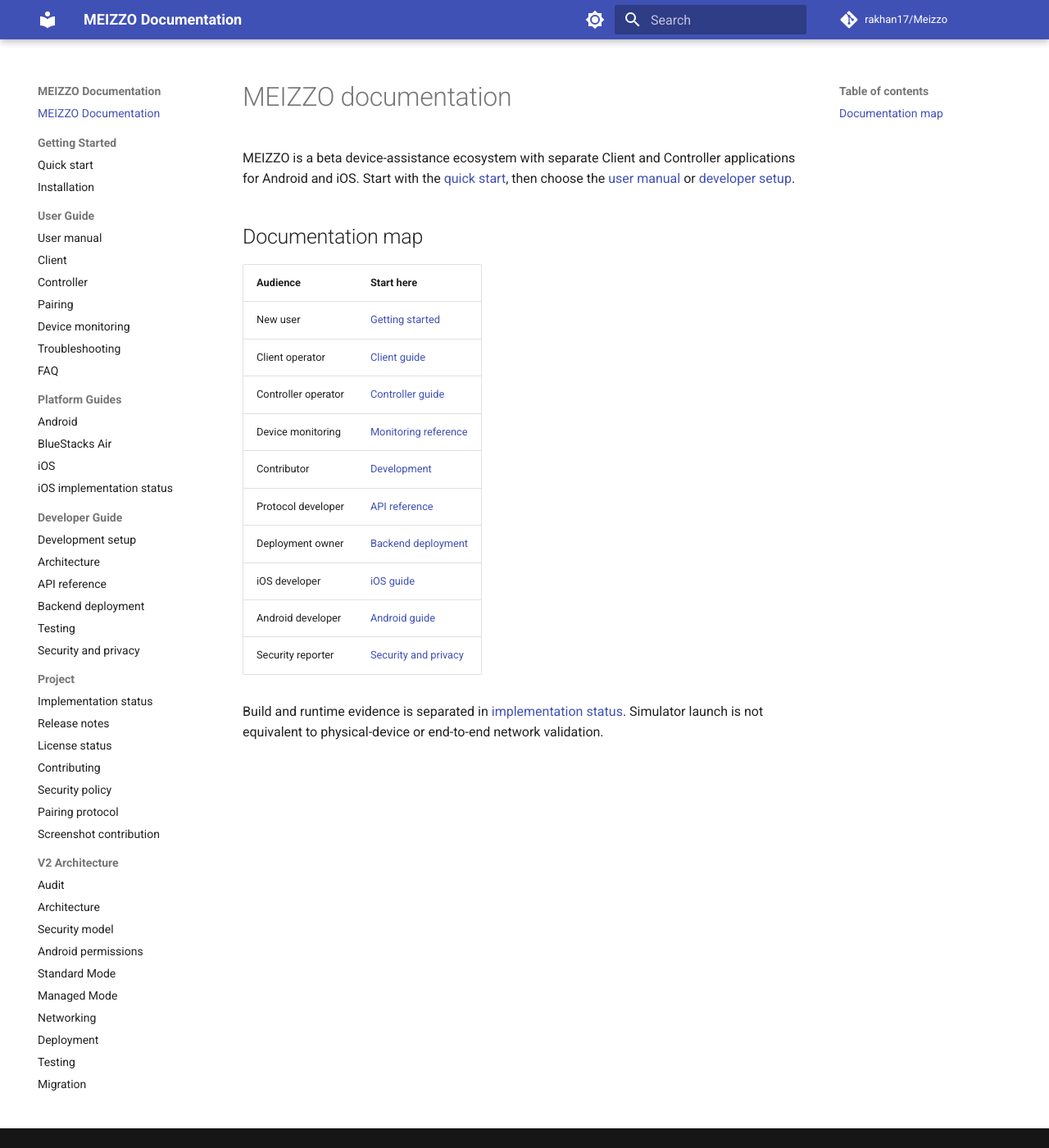
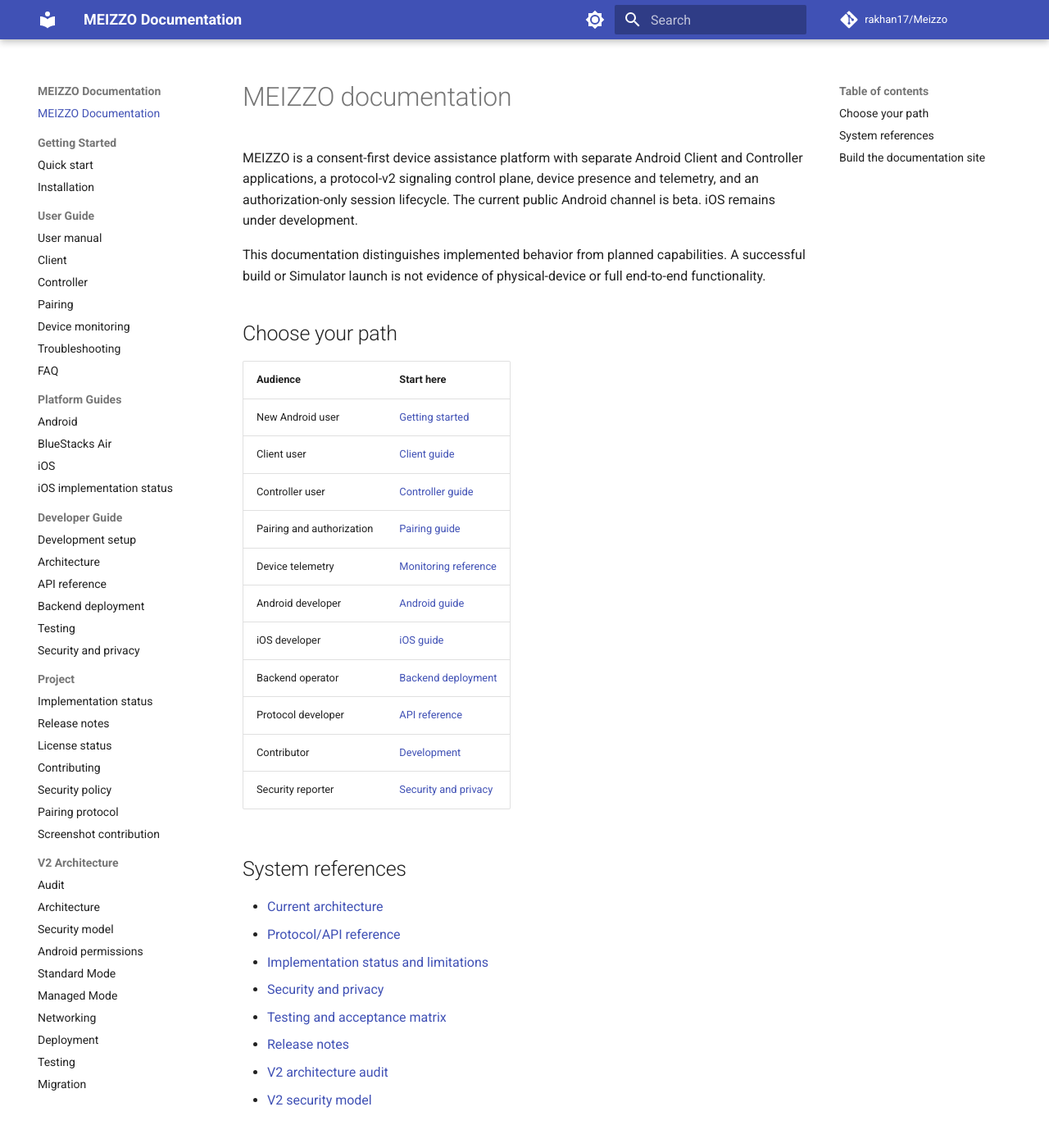
Before and after one commit to rakhan17/Meizzo, an MkDocs documentation site: the page built from docs/index.md, in a window 1280 px wide and 1400 px high. Shown: the whole window at 82% size. Built offline with MkDocs 1.6.1 and Material for MkDocs 9.7.7, drawn with Linux system fonts in a browser that asks for light colours; comment, search, counter and statistics services are not loaded; some of the changed text lies outside the part shown.

Commit message:
docs: refresh documentation landing page

````diff
--- a/docs/index.md
+++ b/docs/index.md
@@ -1,25 +1,48 @@
 # MEIZZO documentation
 
-MEIZZO is a beta device-assistance ecosystem with separate Client and
-Controller applications for Android and iOS. Start with the [quick
-start](getting-started.md), then choose the [user manual](user-guide.md) or
-[developer setup](development.md).
+MEIZZO is a consent-first device assistance platform with separate Android
+Client and Controller applications, a protocol-v2 signaling control plane,
+device presence and telemetry, and an authorization-only session lifecycle.
+The current public Android channel is beta. iOS remains under development.
 
-## Documentation map
+This documentation distinguishes implemented behavior from planned
+capabilities. A successful build or Simulator launch is not evidence of
+physical-device or full end-to-end functionality.
+
+## Choose your path
 
 | Audience | Start here |
 |---|---|
-| New user | [Getting started](getting-started.md) |
-| Client operator | [Client guide](client-guide.md) |
-| Controller operator | [Controller guide](controller-guide.md) |
-| Device monitoring | [Monitoring reference](device-monitoring.md) |
+| New Android user | [Getting started](getting-started.md) |
+| Client user | [Client guide](client-guide.md) |
+| Controller user | [Controller guide](controller-guide.md) |
+| Pairing and authorization | [Pairing guide](pairing.md) |
+| Device telemetry | [Monitoring reference](device-monitoring.md) |
+| Android developer | [Android guide](android-guide.md) |
+| iOS developer | [iOS guide](ios-guide.md) |
+| Backend operator | [Backend deployment](backend-deployment.md) |
+| Protocol developer | [API reference](api-reference.md) |
 | Contributor | [Development](development.md) |
-| Protocol developer | [API reference](api-reference.md) |
-| Deployment owner | [Backend deployment](backend-deployment.md) |
-| iOS developer | [iOS guide](ios-guide.md) |
-| Android developer | [Android guide](android-guide.md) |
 | Security reporter | [Security and privacy](security-and-privacy.md) |
 
-Build and runtime evidence is separated in [implementation
-status](implementation-status.md). Simulator launch is not equivalent to
-physical-device or end-to-end network validation.
+## System references
+
+- [Current architecture](architecture.md)
+- [Protocol/API reference](api-reference.md)
+- [Implementation status and limitations](implementation-status.md)
+- [Security and privacy](security-and-privacy.md)
+- [Testing and acceptance matrix](testing.md)
+- [Release notes](release-notes.md)
+- [V2 architecture audit](v2/architecture-audit.md)
+- [V2 security model](v2/security-model.md)
+
+## Build the documentation site
+
+```bash
+python -m pip install -r requirements-docs.txt
+python scripts/check-doc-links.py
+mkdocs build --strict
+```
+
+The site configuration is in [mkdocs.yml](../mkdocs.yml). Documentation CI
+checks internal links and builds the site in strict mode.
````
